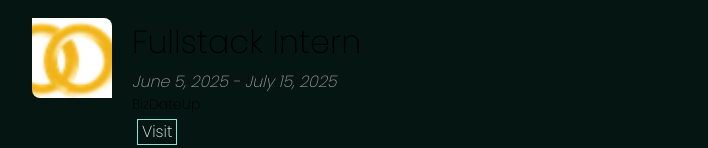
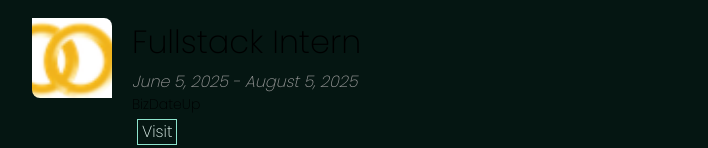
Before and after one commit to spicybeanos/portfolio-site, a Next.js app: page / in a window 1280 px wide. Shown: the part 506-654 px from the top of the page, without its empty margins (240-948 px from the left). Built offline with nearby package versions, Linux system fonts and the light colour scheme.

Commit message:
updated resume

```diff
--- a/src/app/blogs/[id]/page.tsx
+++ b/src/app/blogs/[id]/page.tsx
@@ -1,28 +1,57 @@
+'use client';
+
 import Link from "next/link";
-import { myBlogs } from "@/lib/my_blogs";
+import { type Blog, myBlogs } from "@/lib/my_blogs";
+import { useEffect, useState } from "react";
+import { use } from "react";
 
-export default async function Blog(
-    {
-        params,
-    }: {
-        params: Promise<{ id: string }>
-    }
-) {
-    const { id } = await params;
+export default function Blog({
+    params,
+}: {
+    params: Promise<{ id: string }>
+}) {
+    const { id } = use(params);
+
+    const [blog, setBlog] = useState<Blog | null>(null);
+    const [error, setError] = useState(false);
+
+    useEffect(() => {
+        const b = myBlogs.find((b) => b.id === id);
+        if (b) {
+            setError(false);
+            setBlog(b);
+        } else {
+            setError(true);
+        }
+    }, [id]);
 
     return (
-        <div className='flex flex-col min-h-[100vh] p-6'>
+        <div className="flex flex-col min-h-[100vh] p-6">
             <div className="">
-                <Link href='/' className="border-b-1 border-white hover:border-b-3 transition-all duration-100">
+                <Link
+                    href="/"
+                    className="border-b-1 border-white hover:border-b-3 transition-all duration-100"
+                >
                     Home
                 </Link>
             </div>
-            <h1 className="w-full text-center">
-                {
-                    myBlogs.find(b => b.id == id)?.title
-                }
-            </h1>
+            {error &&
+                <>
+                    <div className="w-full items-center flex flex-col">
+                        <h1>404</h1>
+                        <div className=" text-center">
+                            Could not find any blog with that ID
+                        </div>
+                    </div>
 
+                </>
+
+            }
+            {!error && blog && (
+                <>
+                    <h1 className="w-full text-center">{blog.title}</h1>
+                </>
+            )}
         </div>
-    )
+    );
 }
--- a/src/app/page.tsx
+++ b/src/app/page.tsx
@@ -58,7 +58,7 @@ export default function Home() {
               <ILink stay_page={true} url="https://www.linkedin.com/in/aryan-d-dalal/">
                 <LinkedInIcon />
               </ILink>
-              <ILink stay_page={true} url="mailto:aryan.d.dalal@gmail.com">
+              <ILink stay_page={true} url="mailto:aryan.d.dalal+website@gmail.com">
                 <EmailIcon />
               </ILink>
               <ILink stay_page={true} url="/aryan_dalal_resume.pdf">Resume</ILink>
--- a/src/lib/my_blogs.ts
+++ b/src/lib/my_blogs.ts
@@ -4,7 +4,8 @@ export interface Blog{
     contents?:Content[]
 }
 export interface Content{
-    images?:string[],
+    image?:string,
+    carousel?:string[],
     text?:string,
     urls?:string[],
     bigText?:string,
@@ -14,7 +15,8 @@ export const myBlogs : Blog[] = [
     {
         id:"rust-compiler-badger",
         title:"The Badger compiler"
-    },{
+    },
+    {
         id:"time-tablr",
         title:"Time Tablr",
         contents:[
@@ -23,7 +25,7 @@ export const myBlogs : Blog[] = [
             },
             {
                 text:"To solve this very problem I made a website that would tell you your timetable just by typing your name or registraion number in it, and voila: your time table for this semester",
-                images:['/images/TimeTablr.png']
+                image:'/images/TimeTablr.png'
             },
             {
                 bigText:"How?",
--- a/src/lib/my_experiences.ts
+++ b/src/lib/my_experiences.ts
@@ -11,7 +11,7 @@ export const experiences : Experience[] = [
         url:"https://www.bizdateup.com/",
         tags:["react",'express','REST','axios','tailwind','docker',"postgre","sql","supabase"],
         from:new Date("2025-06-05"),
-        to:new Date("2025-07-15"),
+        to:new Date("2025-08-05"),
         blog:false
     },
     {
```
Also changed, not shown: 1 other file (tests, documents, lock files or other folders).
